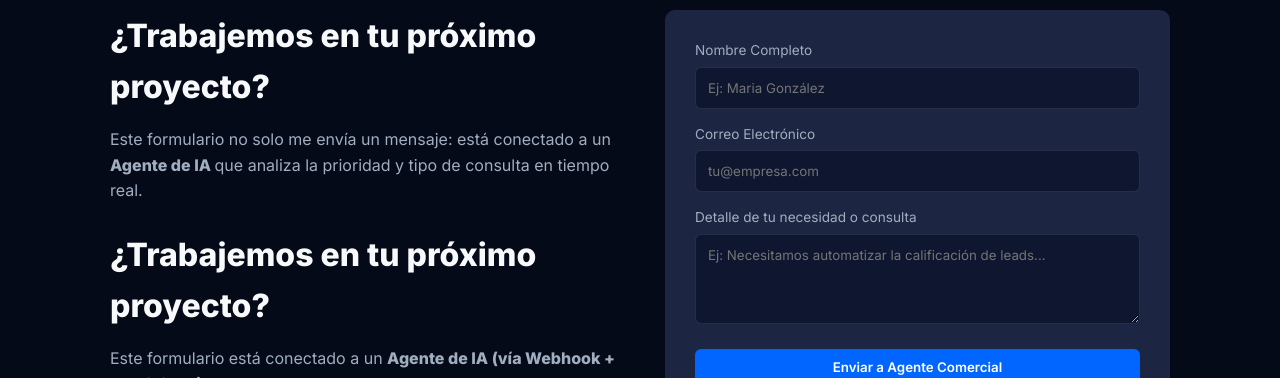
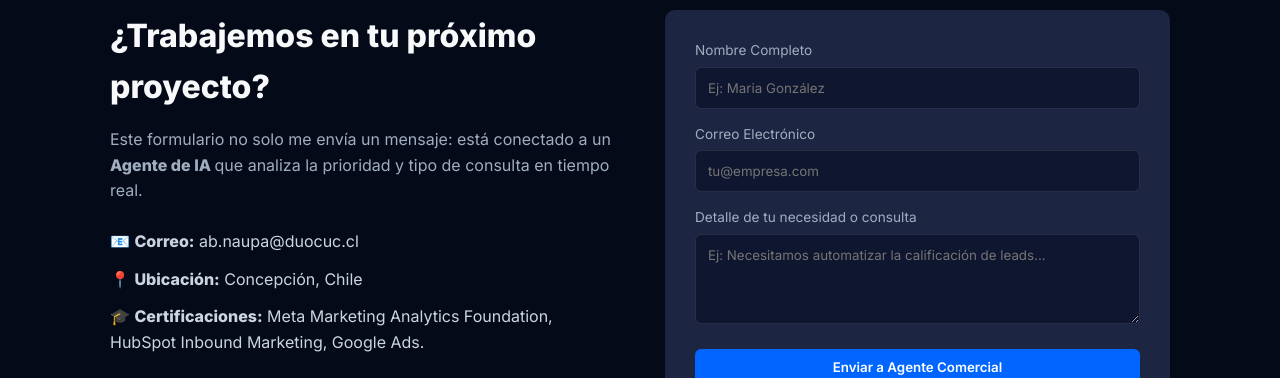
Before and after one commit to abelnaupa/portafolio, a plain HTML site: page index.html in a window 1280 px wide. Shown: the part 2535-2913 px from the top of the page. Drawn offline with Linux system fonts and the light colour scheme.

Commit message:
Update index.html

```diff
--- a/index.html
+++ b/index.html
@@ -167,8 +167,6 @@
                     <h2>¿Trabajemos en tu próximo proyecto?</h2>
                     <p>Este formulario no solo me envía un mensaje: está conectado a un <strong>Agente de IA </strong> que analiza la prioridad y tipo de consulta en tiempo real.</p>
                    <div class="contact-info">
-    <h2>¿Trabajemos en tu próximo proyecto?</h2>
-    <p>Este formulario está conectado a un <strong>Agente de IA (vía Webhook + Gemini API)</strong> que analiza la prioridad y tipo de consulta en tiempo real.</p>
 
     <ul class="contact-details">
         <li>📧 <strong>Correo:</strong> ab.naupa@duocuc.cl</li>
```
